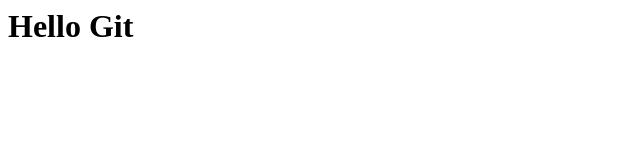
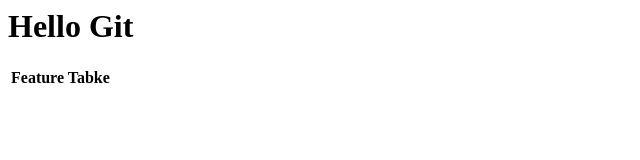
Before and after one commit to Regsmi/web-project, a plain HTML site: page index.html in a window 1280 px wide. Shown: the whole page, without its empty margins (0-640 px from the left). Drawn offline with Linux system fonts and the light colour scheme.

Commit message:
Table feature
My first branch example

```diff
--- a/index.html
+++ b/index.html
@@ -1 +1,5 @@
 <h1>Hello Git</h1>
+<table>
+  <tr><th> Feature Tabke </th>
+    </tr>
+    </table>
```
